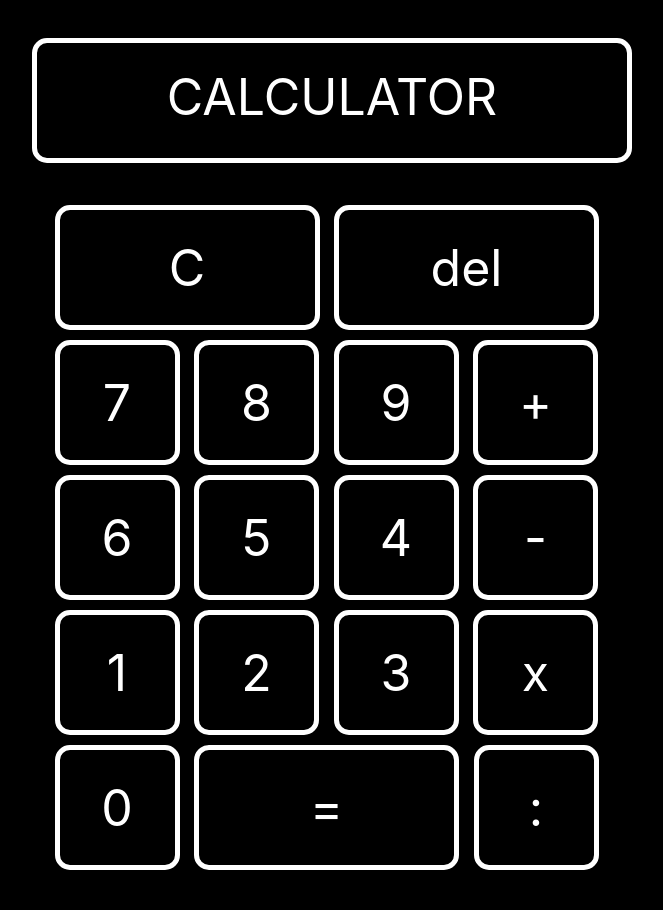
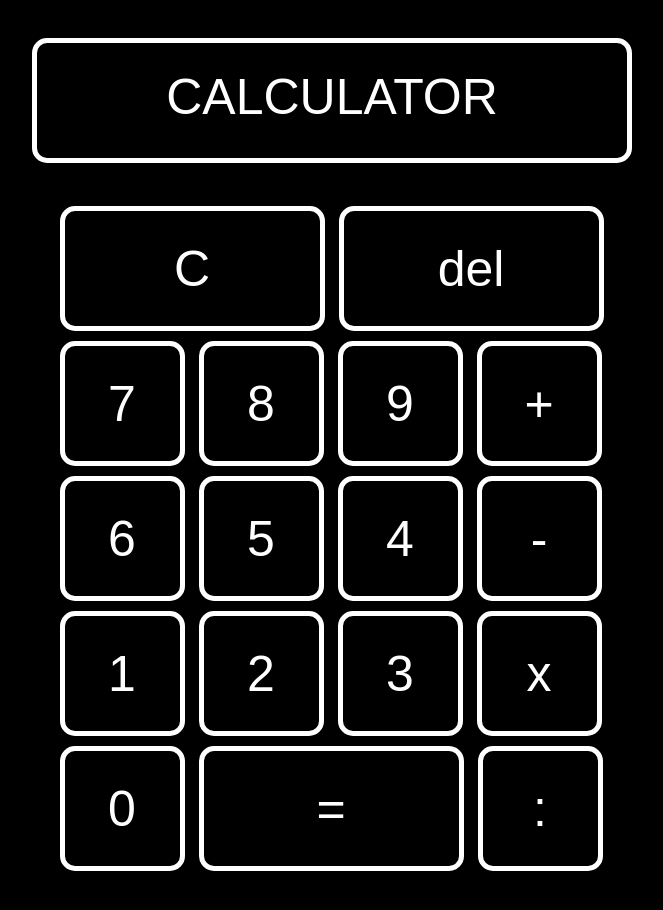
Before and after one commit to XdarksyderX/CALCULATOR, a plain HTML site: page index.html in a window 1280 px wide. Shown: the whole page, without its empty margins (308-971 px from the left). Drawn offline with Linux system fonts and the light colour scheme.

Commit message:
someone error

```diff
--- a/styles.css
+++ b/styles.css
@@ -1,6 +1,5 @@
 * {
     box-sizing: border-box;
-    font-family: -apple-system;
     outline: none;
 }
 body {
@@ -23,7 +22,7 @@ form {
 }
 
 .enter {
-    margin: 12.5px;
+    margin: 13px;
     width: 600px;
     height: 125px;
     border: white solid 5px;
@@ -31,7 +30,6 @@ form {
     background-color: black;
     color: white;
     font-size: 40px;
-    outline: none;
     padding: 30px;
     text-align: center;
 
@@ -47,8 +45,9 @@ form {
 .calculator {
 
     margin-top: 50px;
-    height: 565px;
-    width: 565px;
+    height: 670px;
+    width: 555px;
+
 
 
 }
```
